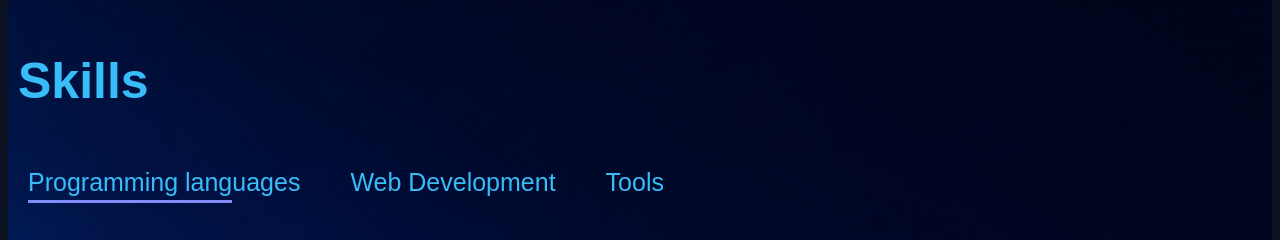
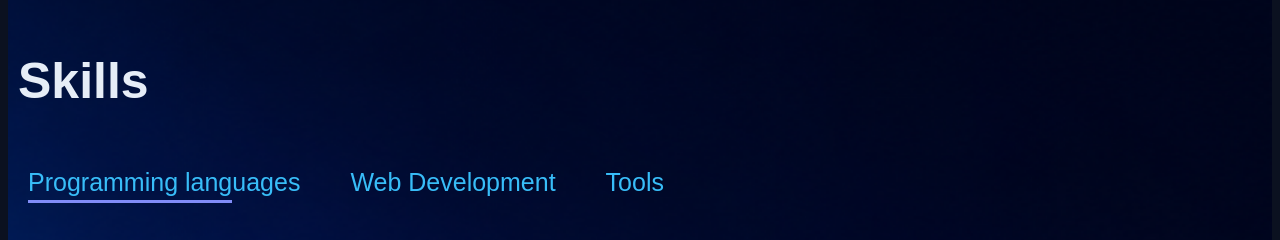
Before and after one commit to HARISHKUMAR1703/my-portfolio, a plain HTML site: page index.html in a window 1280 px wide. Shown: the part 1700-1940 px from the top of the page. Drawn offline with nearby package versions, Linux system fonts and the light colour scheme.

Commit message:
changed skill colour

```diff
--- a/style.css
+++ b/style.css
@@ -186,10 +186,9 @@ nav ul li a:hover::after{
     font-size:50px;
     margin-top: 45px;
     font-weight:600;
-    color:#38BDF8;
+    color:#E6EDF7;
 
 }
-
 .tab-titles{
     display:flex;
     margin:20px 10px 40px;
```
